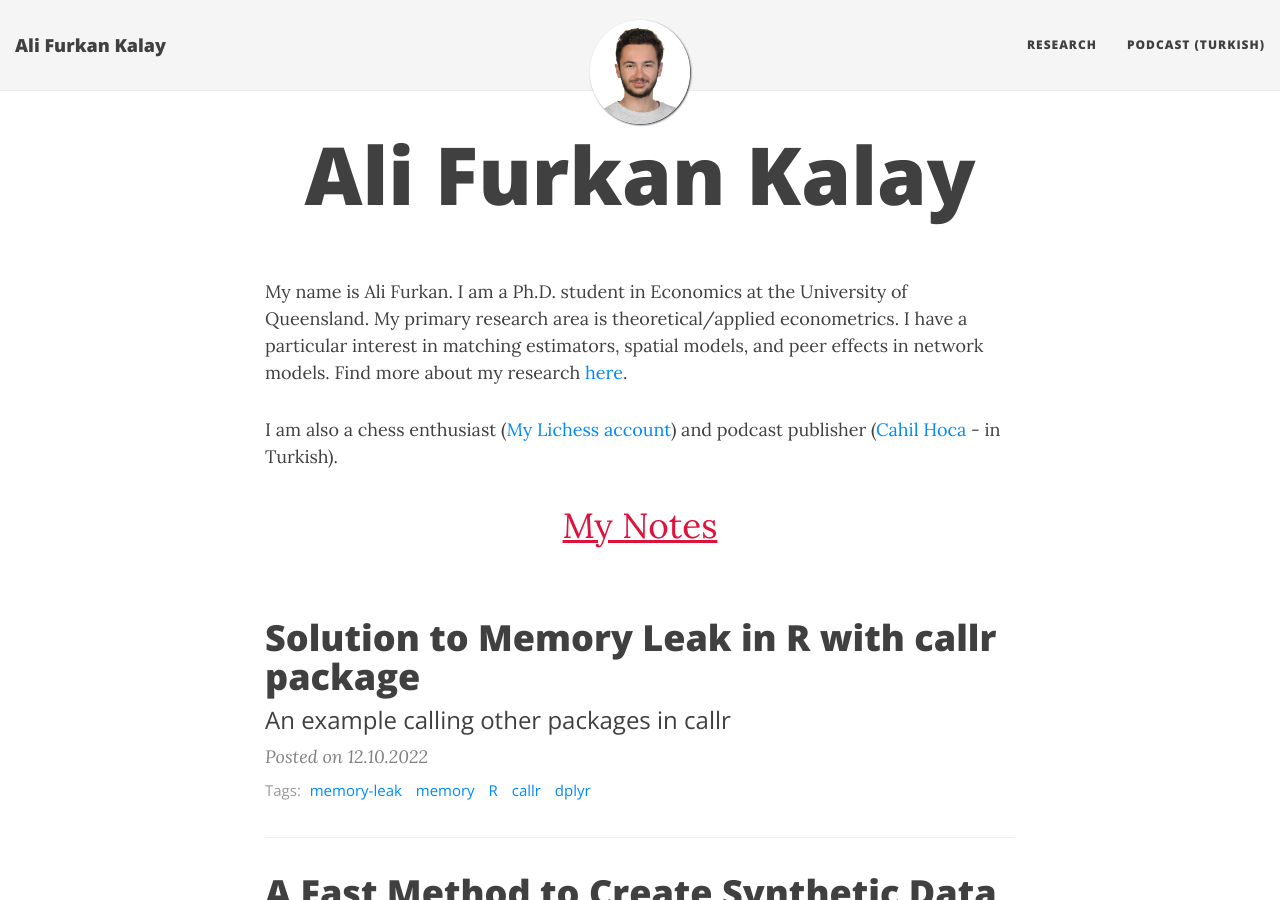
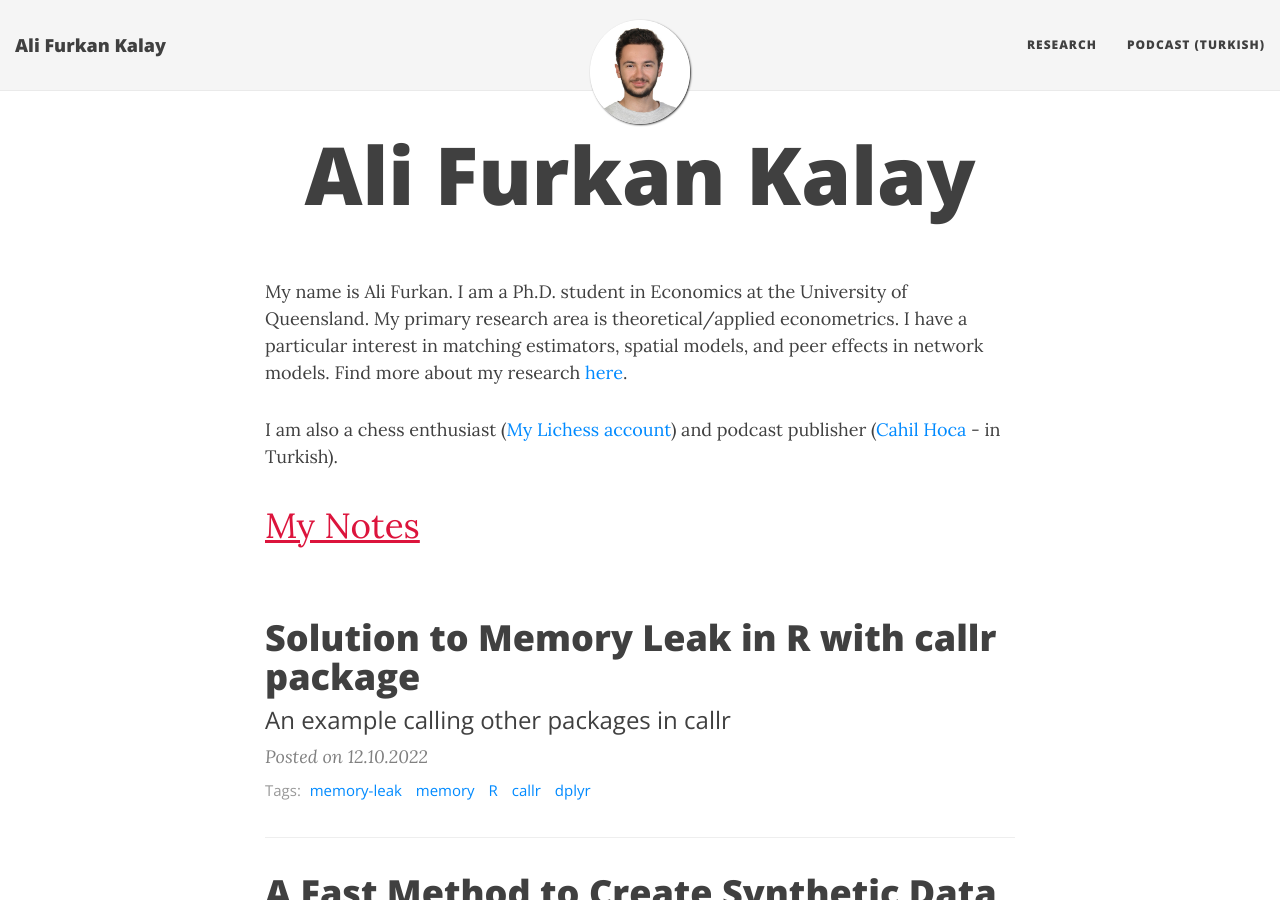
Before and after one commit to alfurka/alfurka.github.io, a Jekyll site: the page built from index.html, in a window 1280 px wide and 900 px high. Built offline with Jekyll 4.4.1, drawn with Linux system fonts in a browser that asks for light colours; nearby versions of some CDN libraries; the list of posts is cut into pages by our own code.

Commit message:
Update index.html

```diff
--- a/index.html
+++ b/index.html
@@ -9,7 +9,7 @@ use-site-title: true
 <p>I am also a chess enthusiast (<a href="https://lichess.org/@/alfurka/perf/rapid">My Lichess account</a>) and podcast publisher (<a href="https://cahilhoca.com/">Cahil Hoca</a> - in Turkish).</p>
 
 <div class="posts-list">
-  <p style="font-size:35px;color:crimson;text-decoration:underline;margin-top:20px;text-align:center;">My Notes</p>
+  <p style="font-size:35px;color:crimson;text-decoration:underline;margin-top:20px;">My Notes</p>
   {% for post in paginator.posts %}
   <article class="post-preview">
     <a href="{{ post.url | prepend: site.baseurl }}">
```
